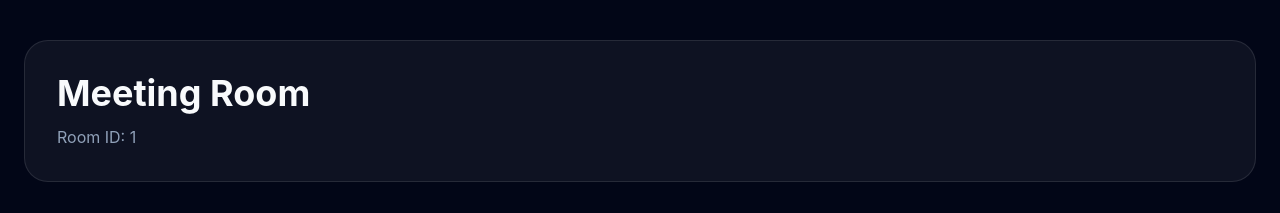
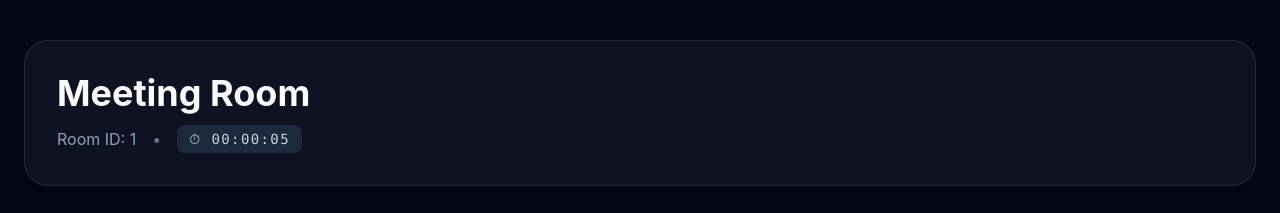
Before and after one commit to Pramodh369/MeetX, a React (Vite) app in the folder client/: page /meeting/1 in a window 1280 px wide. Shown: the top 213 px of the page. Built offline with nearby package versions, Linux system fonts and the light colour scheme; no server answers.

Commit message:
Add meeting timer feature

```diff
--- a/client/src/pages/MeetingRoom/MeetingRoom.jsx
+++ b/client/src/pages/MeetingRoom/MeetingRoom.jsx
@@ -17,6 +17,7 @@ function MeetingRoom() {
   const [remoteConnected, setRemoteConnected] = useState(false);
   const [mediaError, setMediaError] = useState(null);
   const [isScreenSharing, setIsScreenSharing] = useState(false);
+  const [elapsed, setElapsed] = useState(0);
 
   const localVideoRef = useRef(null);
   const remoteVideoRef = useRef(null);
@@ -28,6 +29,20 @@ function MeetingRoom() {
   const pendingOfferRef = useRef(null);
   const createInitiatorPeerRef = useRef(null);
   const createAnswererPeerRef = useRef(null);
+
+  useEffect(() => {
+    const interval = setInterval(() => {
+      setElapsed((prev) => prev + 1);
+    }, 1000);
+    return () => clearInterval(interval);
+  }, []);
+
+  const formatTime = (seconds) => {
+    const h = Math.floor(seconds / 3600);
+    const m = Math.floor((seconds % 3600) / 60);
+    const s = seconds % 60;
+    return [h, m, s].map((v) => String(v).padStart(2, "0")).join(":");
+  };
 
   const createInitiatorPeer = useCallback(() => {
     if (peerRef.current) return;
@@ -196,7 +211,6 @@ function MeetingRoom() {
 
   const toggleScreenShare = async () => {
     if (isScreenSharing) {
-      // Stop screen sharing, restore camera
       if (screenStreamRef.current) {
         screenStreamRef.current.getTracks().forEach((t) => t.stop());
         screenStreamRef.current = null;
@@ -221,7 +235,6 @@ function MeetingRoom() {
         screenStreamRef.current = screenStream;
         const screenTrack = screenStream.getVideoTracks()[0];
 
-        // When user stops sharing via browser UI
         screenTrack.onended = () => {
           if (screenStreamRef.current) {
             screenStreamRef.current.getTracks().forEach((t) => t.stop());
@@ -292,7 +305,13 @@ function MeetingRoom() {
 
         <div className="mb-8 rounded-3xl border border-white/10 bg-white/5 p-8">
           <h1 className="text-4xl font-bold">Meeting Room</h1>
-          <p className="mt-3 text-slate-400">Room ID: {roomId}</p>
+          <div className="mt-3 flex items-center gap-4 flex-wrap">
+            <p className="text-slate-400">Room ID: {roomId}</p>
+            <span className="text-slate-500">•</span>
+            <p className="font-mono text-slate-300 text-sm tracking-widest bg-slate-800 px-3 py-1 rounded-lg">
+              ⏱ {formatTime(elapsed)}
+            </p>
+          </div>
         </div>
 
         <div className="grid gap-6 lg:grid-cols-3">
```
